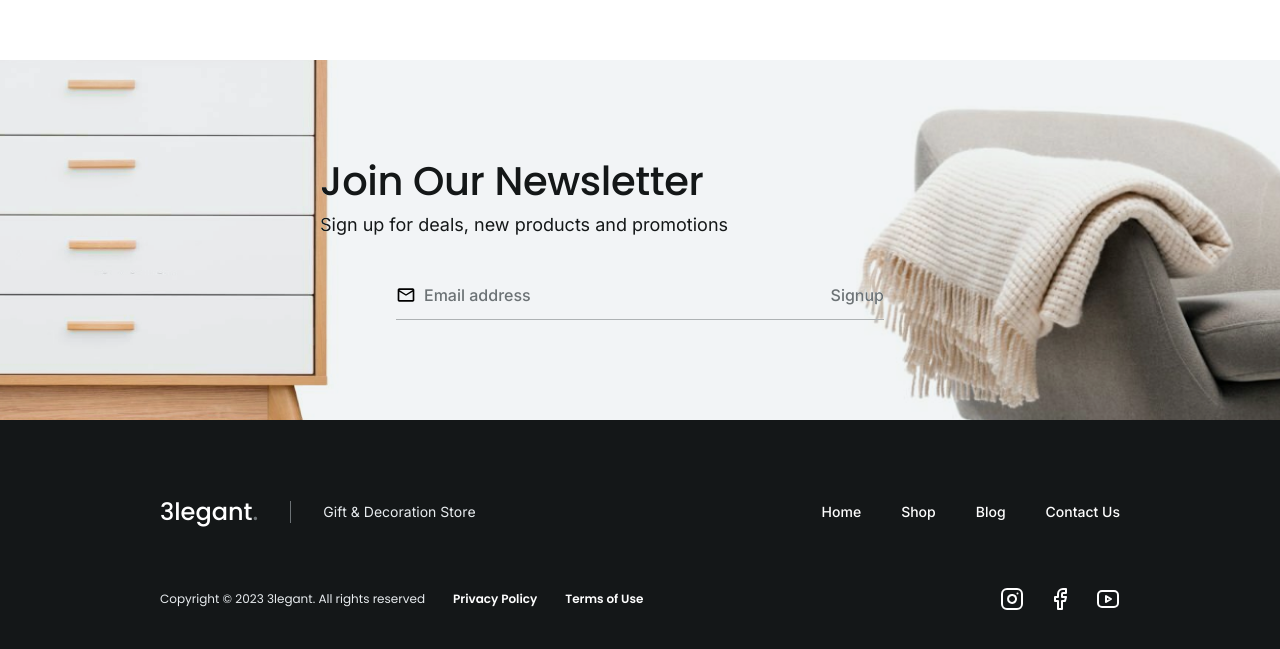
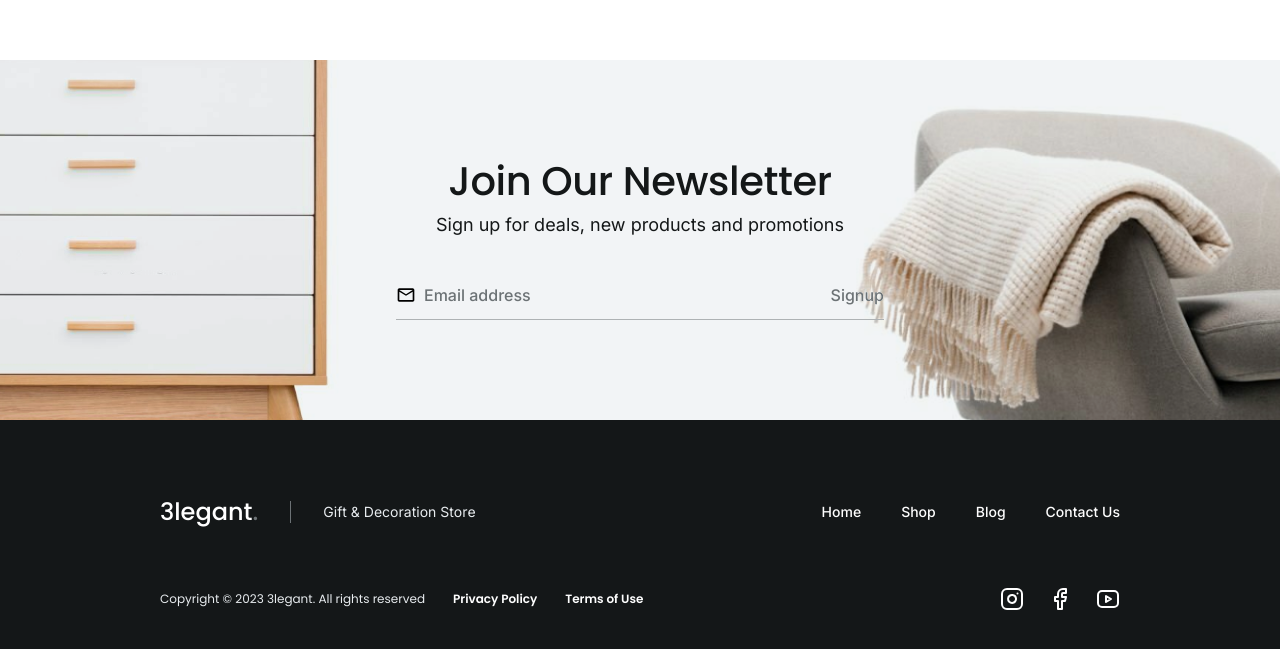
Before and after one commit to Aser-Essa/3legant, a React (Vite) app: page / in a window 1280 px wide. Shown: the part 3711-4360 px from the top of the page. Built offline with nearby package versions, Linux system fonts and the light colour scheme; no server answers; the database is empty.

Commit message:
Update JoinNewsLetter.jsx

```diff
--- a/src/ui/JoinNewsLetter.jsx
+++ b/src/ui/JoinNewsLetter.jsx
@@ -23,10 +23,18 @@ function JoinNewsLetter() {
         viewport={{ once: true }}
       />
       <div className="flex h-full flex-col items-center justify-center text-black-shade-1">
-        <div className="mb-2 w-[50%] text-[40px] font-medium leading-[44px] tracking-[-0.4px] max-sm:text-[34px]">
-          <p className="text-nowrap">Join Our Newsletter</p>
+        <div className="mb-2 text-[40px] font-medium leading-[44px] tracking-[-0.4px] max-sm:text-[34px]">
+          <motion.div
+            className="relative overflow-hidden text-nowrap"
+            initial={{ opacity: 0, width: 0 }}
+            whileInView={{ opacity: 1, width: "100%" }}
+            transition={{ duration: 1.5, delay: 0 }}
+            viewport={{ once: true }}
+          >
+            <p className="text-nowrap">Join Our Newsletter</p>
+          </motion.div>
         </div>
-        <div className="w-[50%] font-inter text-lg max-sm:text-sm">
+        <div className="font-inter text-lg max-sm:text-sm">
           {/* <TextRevealAnimation color={"#F2F4F6"}> */}
           <p className="text-nowrap">
             Sign up for deals, new products and promotions
```
